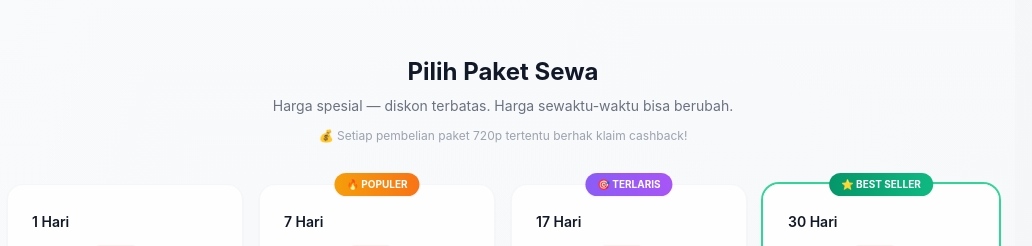
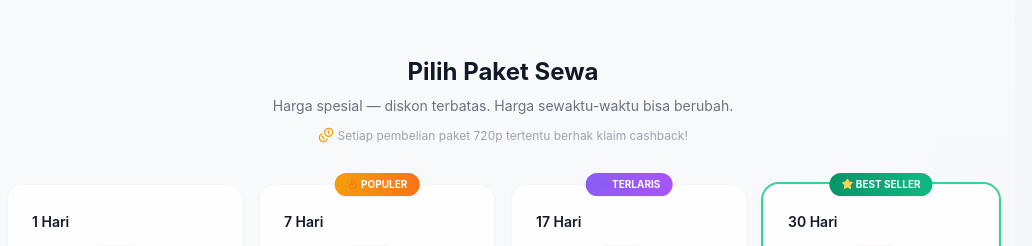
Before and after one commit to vtumundoh-tech/ytc-web, a Next.js app: page / in a window 1280 px wide. Shown: the part 1200-1446 px from the top of the page, without its empty margins (137-1169 px from the left). Built offline with nearby package versions, Linux system fonts and the light colour scheme.

Commit message:
fix scroll animation, ganti emoji

```diff
--- a/app/page.tsx
+++ b/app/page.tsx
@@ -6,20 +6,21 @@ import { motion } from "framer-motion";
 import {
   Download, Mic, Scissors, Brain, Volume2, CreditCard, Gift, Phone, Mail,
   ChevronRight, Sparkles, Clock, ShieldCheck, TrendingUp, Monitor,
+  Star, Flame, Target, Coins,
 } from "lucide-react";
 import { TIERS, CASHBACK_TIERS, formatRupiah, discountPercent, findCashback, getAddonPrice } from "@/lib/tiers";
 
 const fadeUp = {
   initial: { opacity: 0, y: 30 },
   whileInView: { opacity: 1, y: 0 },
-  viewport: { once: true, margin: "-80px" },
-  transition: { duration: 0.6 },
-};
+   viewport: { once: false, margin: "-80px" },
+   transition: { duration: 0.6 },
+ };
 
-const stagger = {
-  initial: { opacity: 0, y: 20 },
-  whileInView: { opacity: 1, y: 0 },
-  viewport: { once: true, margin: "-60px" },
+ const stagger = {
+   initial: { opacity: 0, y: 20 },
+   whileInView: { opacity: 1, y: 0 },
+   viewport: { once: false, margin: "-60px" },
   transition: { duration: 0.4 },
 };
 
@@ -119,7 +120,7 @@ export default function HomePage() {
         <div className="absolute inset-0 -z-10 bg-gradient-to-b from-gray-50/80 to-transparent" />
         <h2 className="text-lg sm:text-2xl font-bold text-gray-900 text-center">Pilih Paket Sewa</h2>
         <p className="text-sm text-gray-500 text-center mt-2 mb-3">Harga spesial — diskon terbatas. Harga sewaktu-waktu bisa berubah.</p>
-        <p className="text-xs text-gray-400 text-center mb-10">💰 Setiap pembelian paket 720p tertentu berhak klaim cashback!</p>
+        <p className="text-xs text-gray-400 text-center mb-10"><Coins className="w-4 h-4 inline text-amber-500 -mt-0.5" /> Setiap pembelian paket 720p tertentu berhak klaim cashback!</p>
 
         <div className="grid sm:grid-cols-2 lg:grid-cols-4 gap-4">
           {TIERS.map((tier, i) => {
@@ -145,17 +146,17 @@ export default function HomePage() {
               >
                 {isBestValue && (
                   <div className="absolute -top-3 left-1/2 -translate-x-1/2 px-3 py-1 bg-gradient-to-r from-emerald-600 to-emerald-500 text-white text-[10px] font-bold rounded-full shadow-sm whitespace-nowrap z-10">
-                    ⭐ BEST SELLER
+                    <Star className="w-3 h-3 fill-amber-300 text-amber-300 inline -mt-0.5" /> BEST SELLER
                   </div>
                 )}
                 {isWeekly720 && (
                   <div className="absolute -top-3 left-1/2 -translate-x-1/2 px-3 py-1 bg-gradient-to-r from-amber-500 to-orange-500 text-white text-[10px] font-bold rounded-full shadow-sm whitespace-nowrap z-10">
-                    🔥 POPULER
+                    <Flame className="w-3 h-3 text-orange-500 inline -mt-0.5" /> POPULER
                   </div>
                 )}
                 {isSemiMonthly720 && (
                   <div className="absolute -top-3 left-1/2 -translate-x-1/2 px-3 py-1 bg-gradient-to-r from-violet-500 to-purple-500 text-white text-[10px] font-bold rounded-full shadow-sm whitespace-nowrap z-10">
-                    🎯 TERLARIS
+                    <Target className="w-3 h-3 text-violet-500 inline -mt-0.5" /> TERLARIS
                   </div>
                 )}
 
@@ -325,7 +326,7 @@ export default function HomePage() {
                 key={m}
                 initial={{ opacity: 0, scale: 0.8 }}
                 whileInView={{ opacity: 1, scale: 1 }}
-                viewport={{ once: true }}
+                viewport={{ once: false }}
                 transition={{ delay: i * 0.05 }}
                 className="px-3 py-1.5 bg-white border border-gray-200 rounded-lg text-xs font-semibold text-gray-700 shadow-sm"
               >
```
